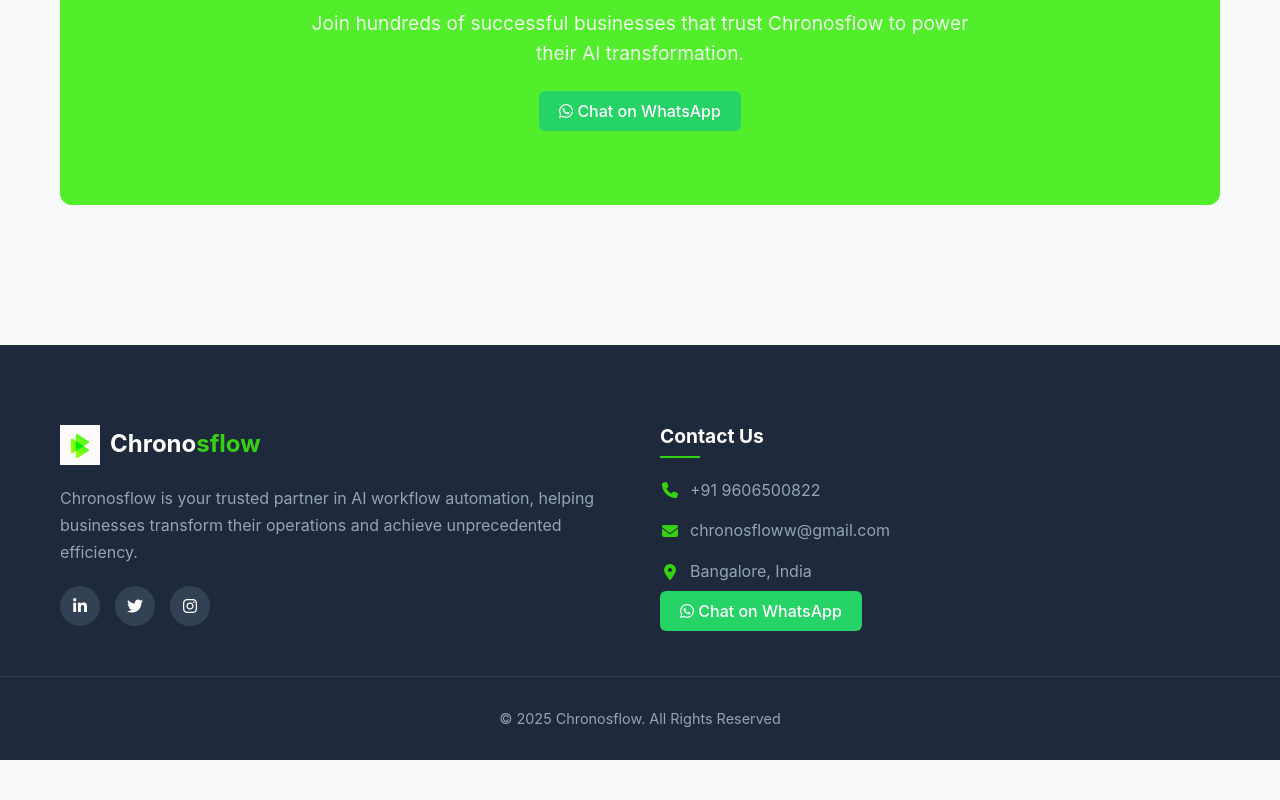
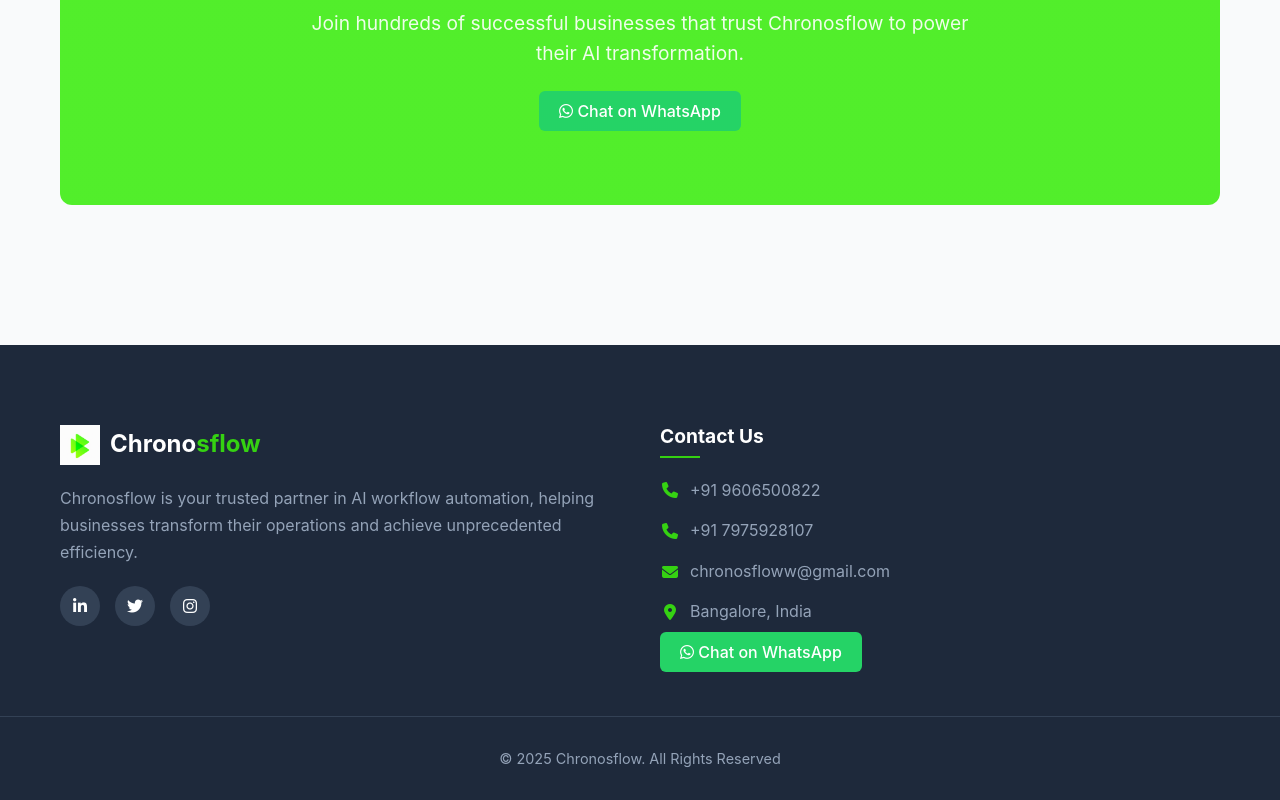
Before and after one commit to chornosflow/website, a plain HTML site: page index.html in a window 1280 px wide. Shown: the part 4135-4935 px from the top of the page. Before the commit the page ends 4895 px from the top, so only its background shows below. Drawn offline with Linux system fonts and the light colour scheme.

Commit message:
Update index.html

```diff
--- a/index.html
+++ b/index.html
@@ -1039,6 +1039,7 @@
                     <h4>Contact Us</h4>
                     <div class="footer-contact">
                         <p><i class="fas fa-phone"></i> +91 9606500822</p>
+                        <p><i class="fas fa-phone"></i> +91 7975928107</p>
                         <p><i class="fas fa-envelope"></i> chronosfloww@gmail.com</p>
                         <p><i class="fas fa-map-marker-alt"></i> Bangalore, India</p>
                     </div>
```
